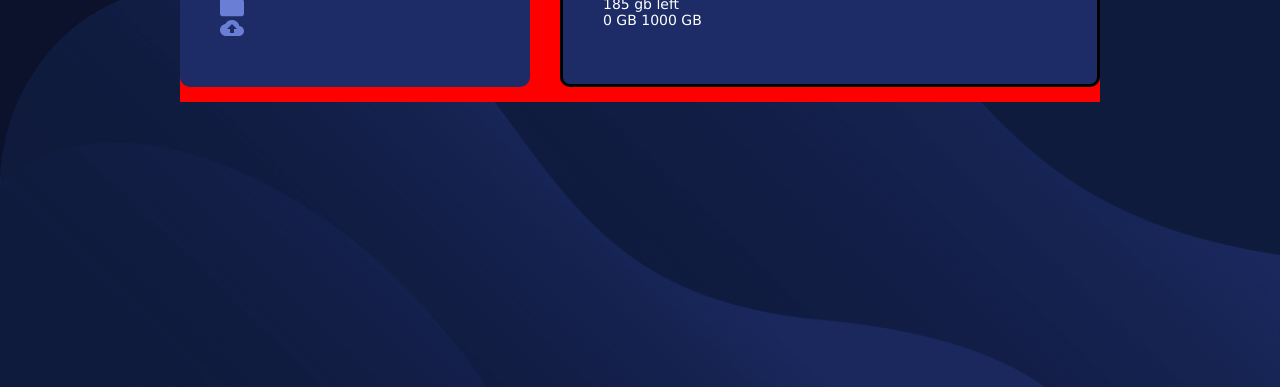
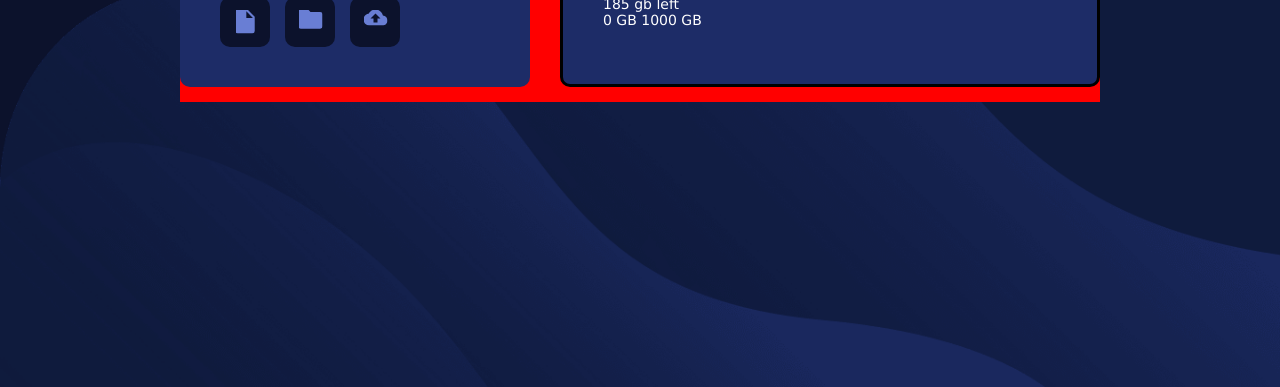
Before and after one commit to ZibusisoConrad/fylo-data-storage-component, a plain HTML site: page index.html in a window 1280 px wide. Shown: the part 413-800 px from the top of the page. Drawn offline with Linux system fonts and the light colour scheme; a web font is replaced by a local one.

Commit message:
Write css for option-card
Add extra div for option img it makes positioning of img easier.

```diff
--- a/index.html
+++ b/index.html
@@ -25,13 +25,19 @@
       </div>
       <div class="options">
         <div class="option">
-          <img src="./images/icon-document.svg" alt="file svg">
+          <div class="option-img">
+            <img src="./images/icon-document.svg" alt="file svg">
+          </div>
         </div>
         <div class="option">
-          <img src="./images/icon-folder.svg" alt="file svg">
+          <div class="option-img">
+            <img src="./images/icon-folder.svg" alt="file svg">
+          </div>
         </div>
         <div class="option">
-          <img src="./images/icon-upload.svg" alt="file svg">
+          <div class="option-img">
+            <img src="./images/icon-upload.svg" alt="file svg">
+          </div>
         </div>
       </div>
     </div>
--- a/styles/main.css
+++ b/styles/main.css
@@ -60,6 +60,7 @@ body {
     margin-top: 15px;
     margin-bottom: 15px;
     min-width: 325px;
+    position: relative;
 }
 
 .options-card {
@@ -70,15 +71,17 @@ body {
 /*
 .logo {
     position: absolute;
-}
+}*/
 
 .options {
-    display: flex;
+    /* float: right; */
     position : absolute;
     bottom: 40px;
+    /* background-color: blanchedalmond; */
 }
 
 .option {
+    float: left;
     height: 50px;
     width: 50px;
     margin-right: 15px;
@@ -87,13 +90,23 @@ body {
     position: relative;
 }
 
-.option img {
+.option-img {
     position: absolute;
-    top: 50%;
-    left: 50%;
-    transform: translate(-50%, -50%);
+    height: 50%;
+    width: 50%;
+    transform: translate(50%, 50%);
+    /* display: flex;
+    justify-content: center; */
+    /* margin: 0 auto; */
+    /* background-color: brown; */
 }
-*/
+
+.option-img img{
+    display: block;
+    margin: auto;
+
+}
+
 .metrics-card {
     width: 540px;
     height: 150px;
```
